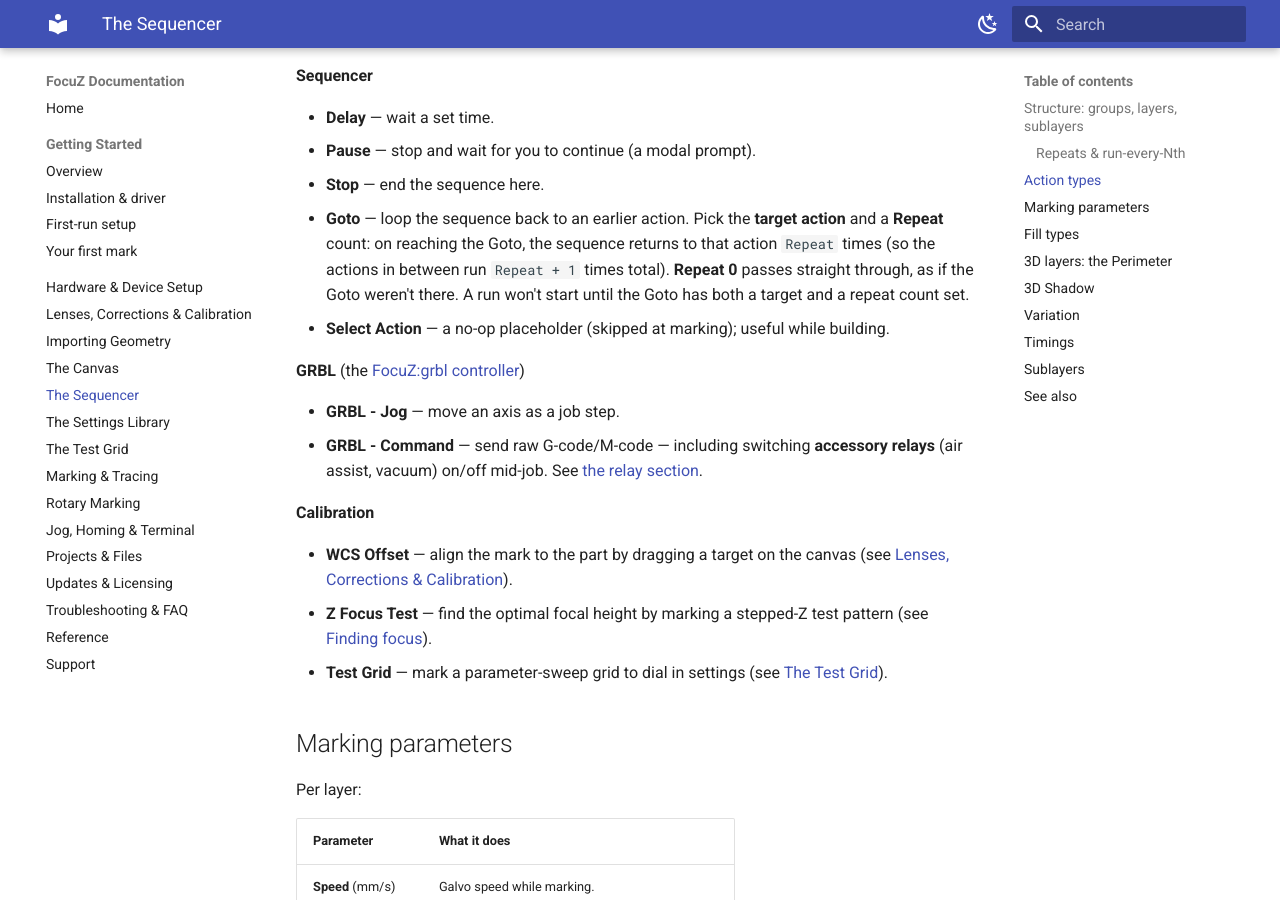
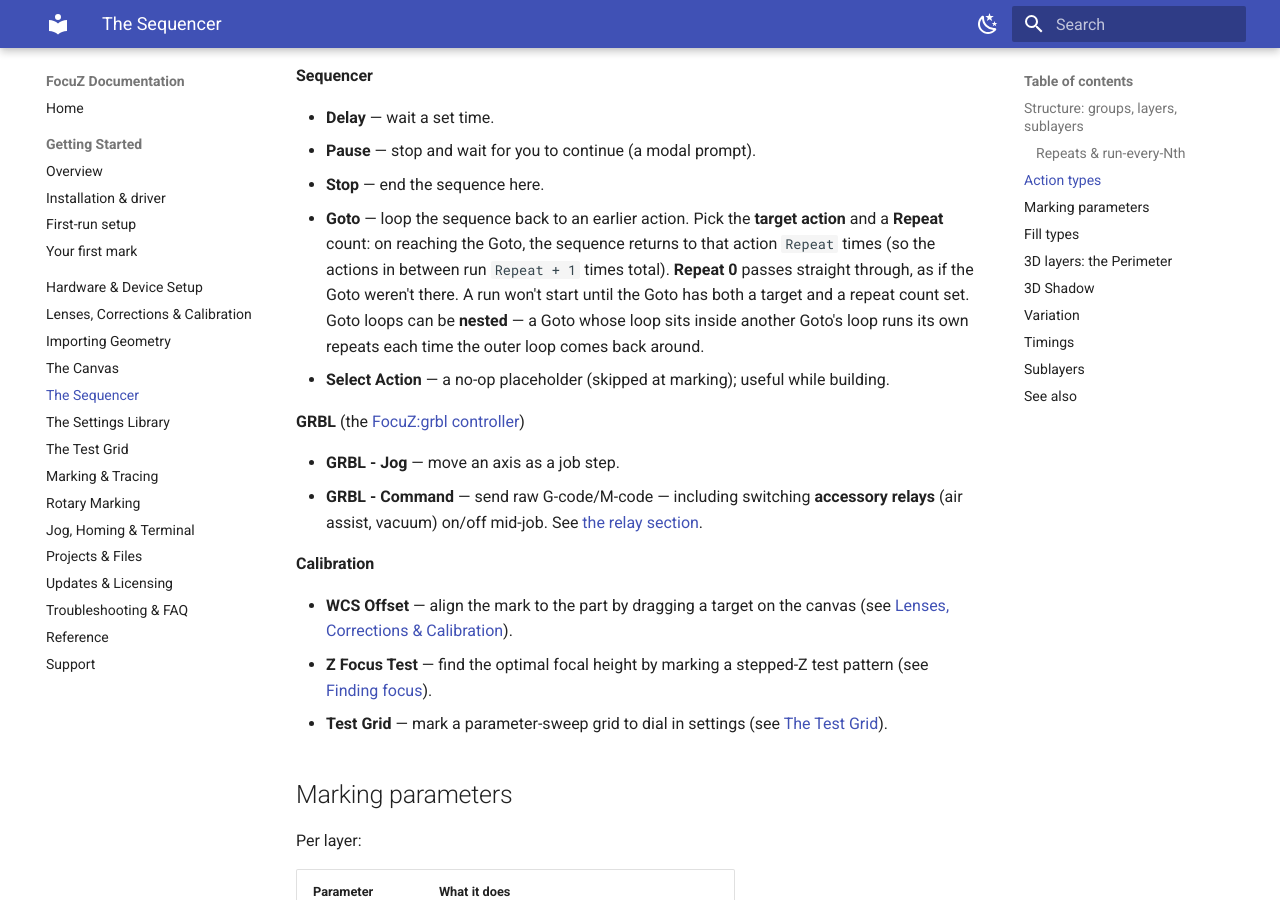
Before and after one commit to Lokahi-Shop/focuz-docs, an MkDocs documentation site: the page built from docs/sequencer.md, in a window 1280 px wide and 900 px high, scrolled down 1502 px. Built offline with MkDocs 1.6.1 and Material for MkDocs 9.7.7, drawn with Linux system fonts in a browser that asks for light colours.

Commit message:
docs(sequencer): note that Goto loops can be nested

```diff
--- a/docs/sequencer.md
+++ b/docs/sequencer.md
@@ -50,7 +50,9 @@ Adding an action opens a picker grouped by purpose:
 - **Goto** — loop the sequence back to an earlier action. Pick the **target action** and a **Repeat**
   count: on reaching the Goto, the sequence returns to that action `Repeat` times (so the actions in
   between run `Repeat + 1` times total). **Repeat 0** passes straight through, as if the Goto weren't
-  there. A run won't start until the Goto has both a target and a repeat count set.
+  there. A run won't start until the Goto has both a target and a repeat count set. Goto loops can be
+  **nested** — a Goto whose loop sits inside another Goto's loop runs its own repeats each time the
+  outer loop comes back around.
 - **Select Action** — a no-op placeholder (skipped at marking); useful while building.
 
 **GRBL** (the [FocuZ:grbl controller](jog-terminal.md))
```
